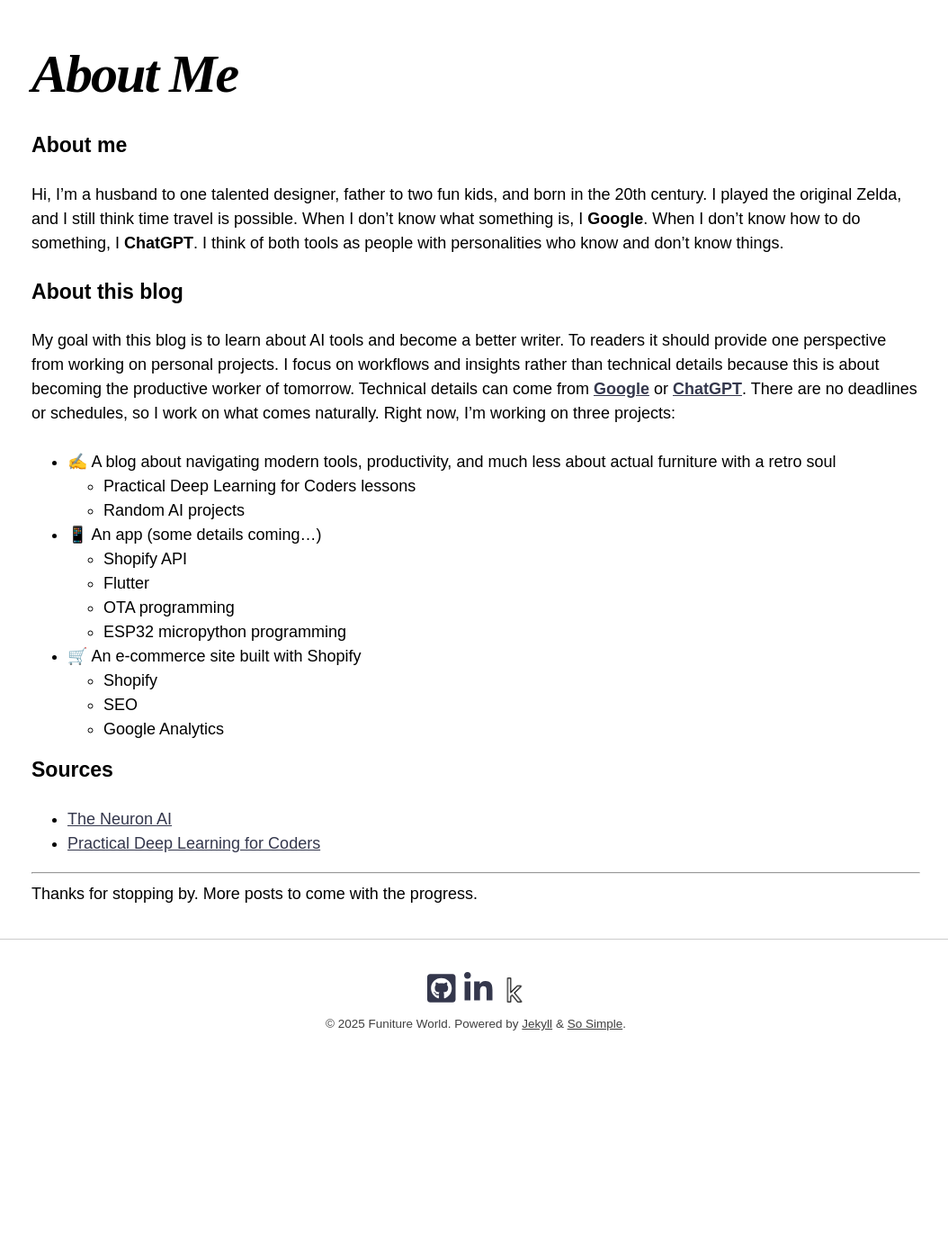
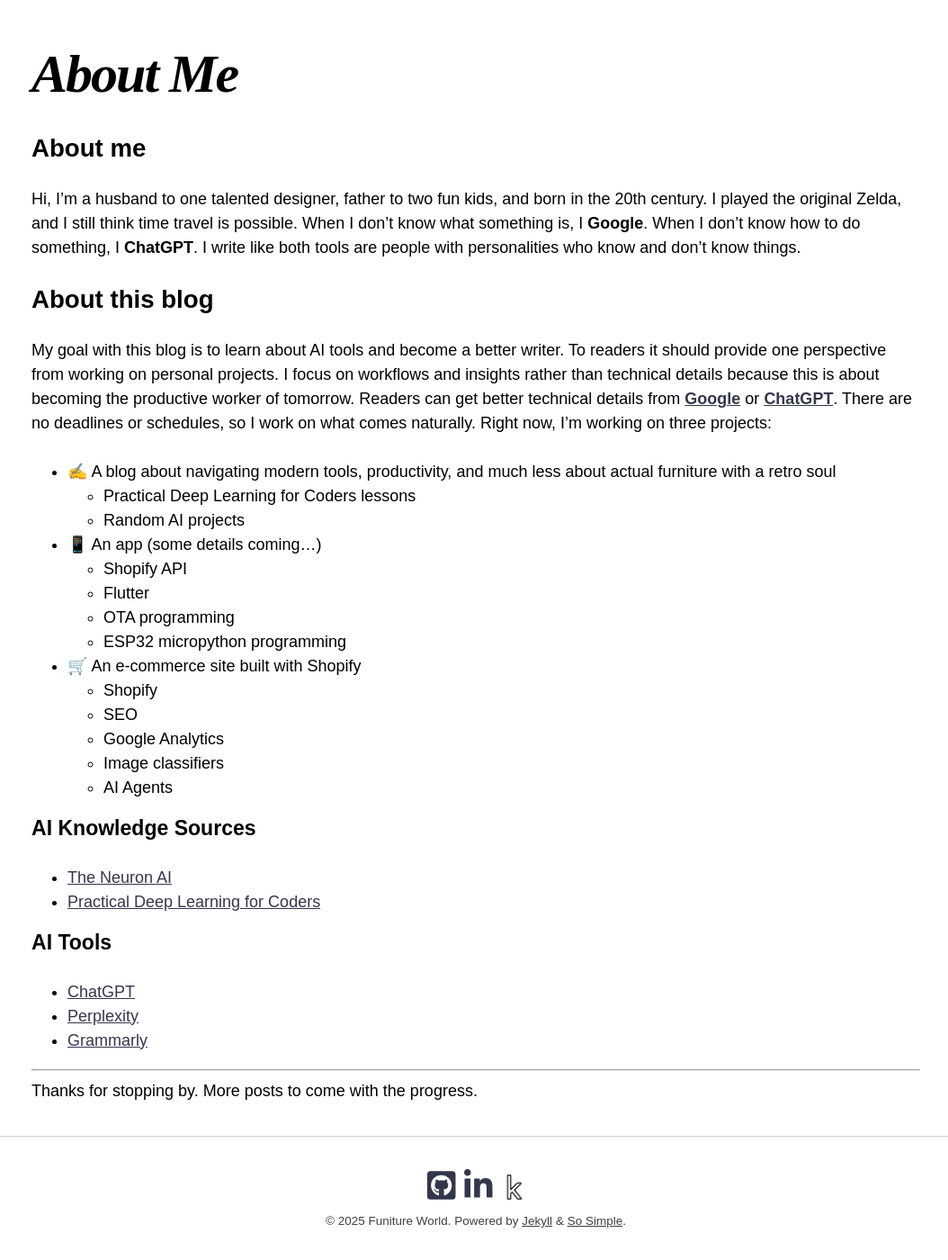
Before and after one commit to tsgillam/funitureworld, a Jekyll site: the page built from pages/about.md, in a window 1280 px wide and 1400 px high, scrolled down 320 px. Shown: the whole window at 90% size, without its empty margins (111-1165 px from the left). Built offline with Jekyll 4.4.1, drawn with Linux system fonts in a browser that asks for light colours; nearby versions of some CDN libraries; before the commit the page ends 1541 px from its top, so only the background shows below that.

Commit message:
Update about.md

```diff
--- a/pages/about.md
+++ b/pages/about.md
@@ -5,12 +5,12 @@ permalink: /about/
 description: Learn more about the creator behind Funiture World – a blog about becoming the productive worker of tomorrow.
 ---
 
-### About me
+## About me
 Hi, I’m a husband to one talented designer, father to two fun kids, and born in the 20th century. I played the original Zelda, and I still think time travel is possible.
-When I don’t know what something is, I **Google**. When I don’t know how to do something, I **ChatGPT**. I think of both tools as people with personalities who know and don't know things.
+When I don’t know what something is, I **Google**. When I don’t know how to do something, I **ChatGPT**. I write like both tools are people with personalities who know and don't know things.
 
-### About this blog
-My goal with this blog is to learn about AI tools and become a better writer. To readers it should provide one perspective from working on personal projects. I focus on workflows and insights rather than technical details because this is about becoming the productive worker of tomorrow. Technical details can come from **[Google](https://google.com?q=what%20are%20the%20technical%20details)** or **[ChatGPT](https://chatgpt.com/?prompt=summarize%20chatgpt%20in%20two%20paragraphs)**.
+## About this blog
+My goal with this blog is to learn about AI tools and become a better writer. To readers it should provide one perspective from working on personal projects. I focus on workflows and insights rather than technical details because this is about becoming the productive worker of tomorrow. Readers can get better technical details from **[Google](https://google.com?q=what%20are%20the%20technical%20details)** or **[ChatGPT](https://chatgpt.com/?prompt=summarize%20chatgpt%20in%20two%20paragraphs)**.
 There are no deadlines or schedules, so I work on what comes naturally. Right now, I’m working on three projects:
 
 - ✍️ A blog about navigating modern tools, productivity, and much less about actual furniture with a retro soul
@@ -25,12 +25,19 @@ There are no deadlines or schedules, so I work on what comes naturally. Right no
     - Shopify
     - SEO
     - Google Analytics
+    - Image classifiers
+    - AI Agents
 
-### Sources
+### AI Knowledge Sources
 
 - [The Neuron AI](https://www.theneuron.ai/courses/intro-to-chatgpt-training-course)
 - [Practical Deep Learning for Coders](https://course.fast.ai/)
 
+### AI Tools
+- [ChatGPT](https://chatgpt.com/)
+- [Perplexity](https://www.perplexity.ai/)
+- [Grammarly](https://www.grammarly.com/)
+
 ---
 
 Thanks for stopping by. More posts to come with the progress.
```
